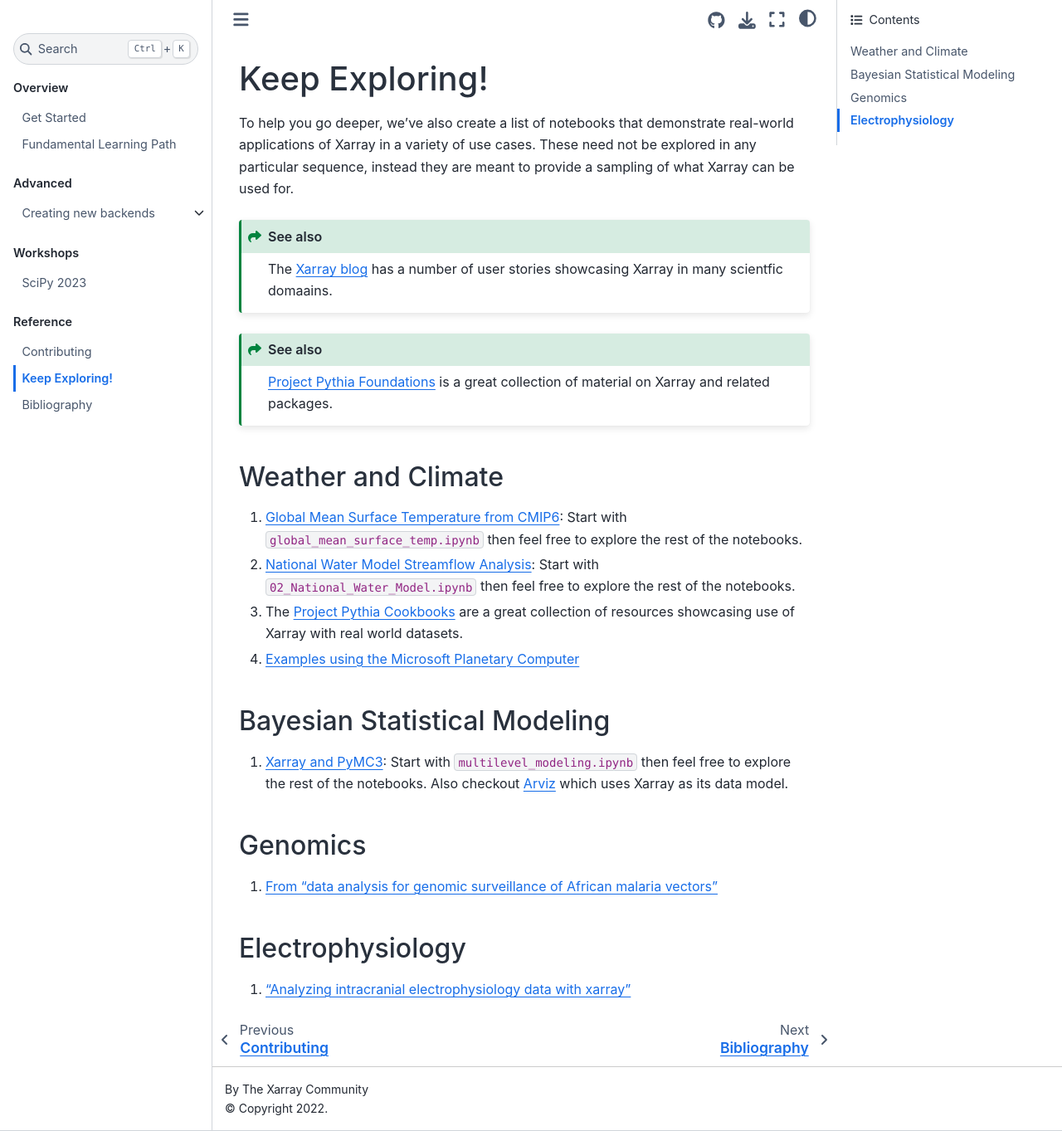
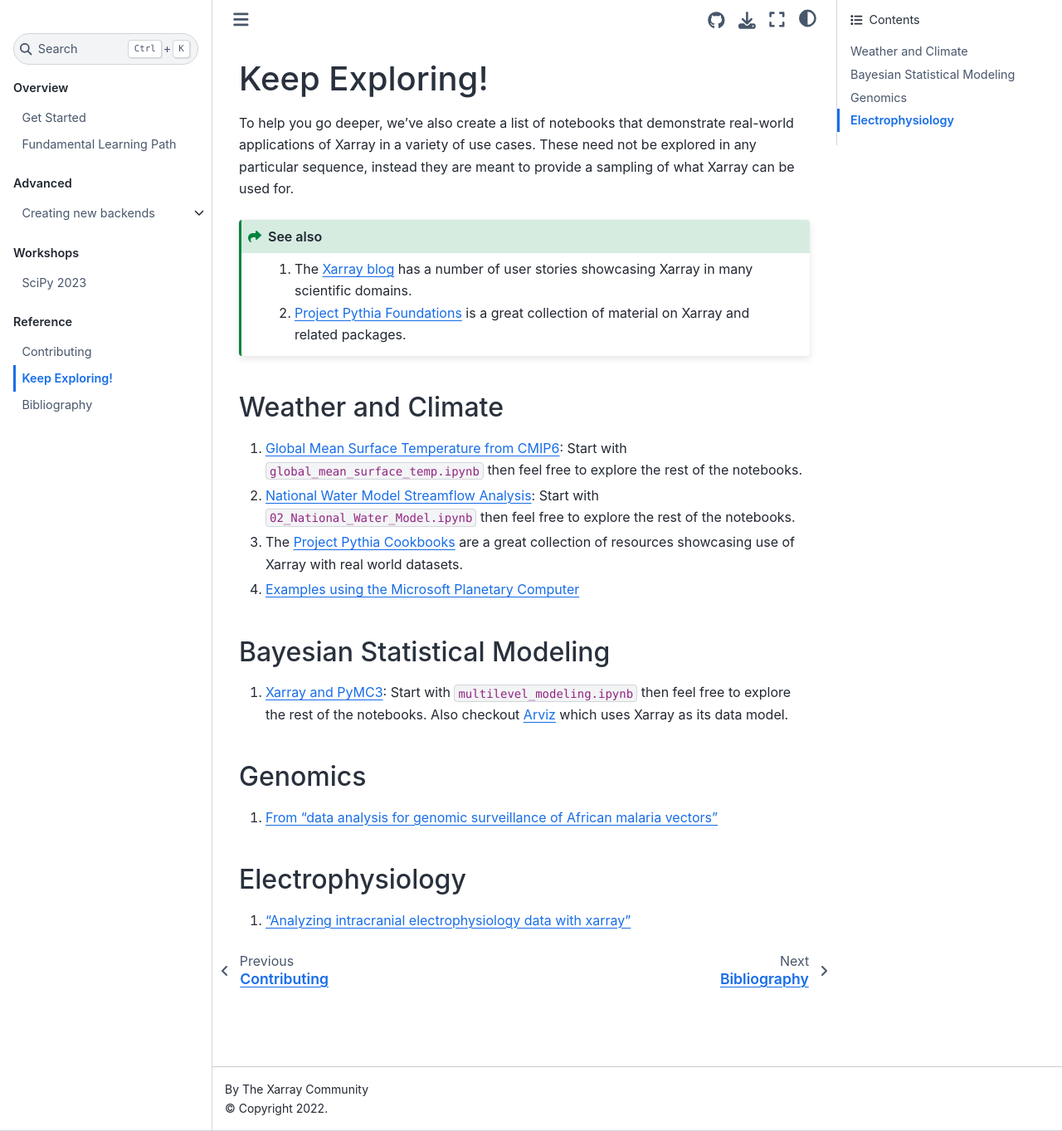
Before and after one commit to xarray-contrib/xarray-tutorial, a Jupyter Book: the page built from reference/resources.md, in a window 1280 px wide and 1363 px high. Shown: the whole window at 83% size. Built offline with Jupyter Book 1.0.4 settings and Sphinx 7.4.7 and the Sphinx Book theme 1.1.4, drawn with Linux system fonts in a browser that asks for light colours; pages that are not in the unit, such as notebooks, are missing from menus.

Commit message:
Small edit

````diff
--- a/reference/resources.md
+++ b/reference/resources.md
@@ -6,11 +6,10 @@
 provide a sampling of what Xarray can be used for.
 
 ```{seealso}
-The [Xarray blog](https://xarray.dev/blog) has a number of user stories showcasing Xarray in many scientfic domaains.
-```
-
-```{seealso}
-[Project Pythia Foundations](https://foundations.projectpythia.org/) is a great collection of material on Xarray and related packages.
+1. The [Xarray blog](https://xarray.dev/blog) has a number of user stories showcasing Xarray in
+many scientific domains.
+2. [Project Pythia Foundations](https://foundations.projectpythia.org/) is a great collection of
+material on Xarray and related packages.
 ```
 
 ## Weather and Climate
````
